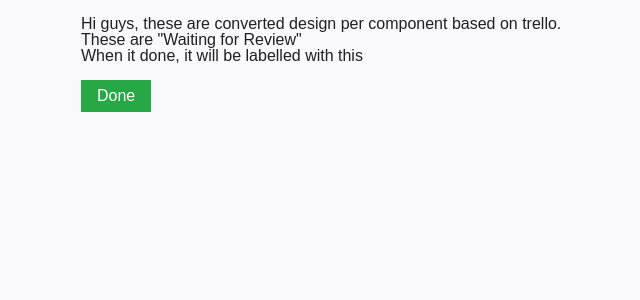
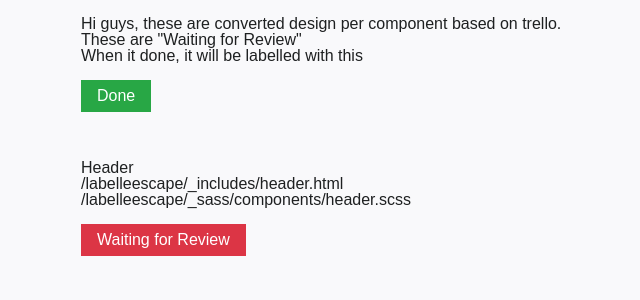
Before and after one commit to eighthijr/labelleescape, a Jekyll site: the page built from index.html, in a window 1280 px wide. Shown: the top 300 px of the page, without its empty margins (95-735 px from the left). Built offline with Jekyll 4.4.1, drawn with Linux system fonts in a browser that asks for light colours.

Commit message:
Update index.html

```diff
--- a/index.html
+++ b/index.html
@@ -8,3 +8,10 @@
   When it done, it will be labelled with this<br>
   <span class="component-status component-status--is-done">Done</span>
 </p>
+
+<p class="trello">
+  Header<br>
+  <span class="location location--html">{{ site.baseurl }}/_includes/header.html</span><br>
+  <span class="location location--sass">{{ site.baseurl }}/_sass/components/header.scss</span><br>
+  <span class="component-status component-status--is-waiting-for-review">Waiting for Review</span>
+</p>
```
